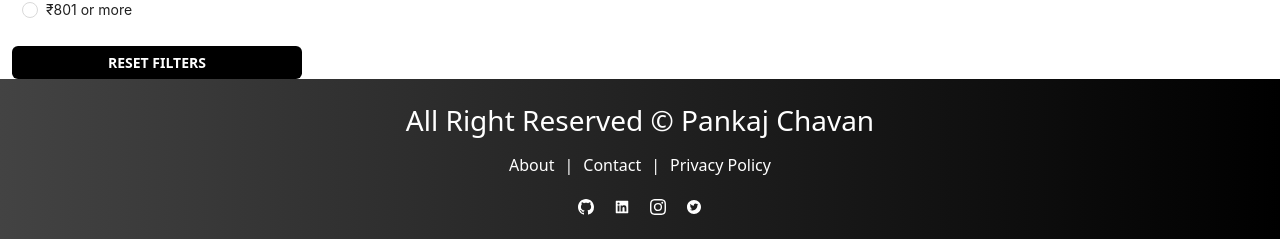
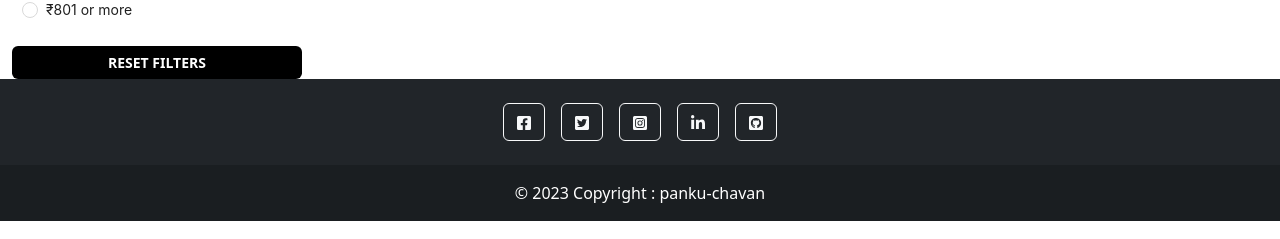
Before and after one commit to panku-chavan/e-commerce-prod, a React (Create React App) app in the folder client/: page / in a window 1280 px wide. Shown: the part 689-928 px from the top of the page. Built offline with nearby package versions, Linux system fonts and the light colour scheme; no server answers.

Commit message:
footer page update

```diff
--- a/client/src/components/Layout/Footer.js
+++ b/client/src/components/Layout/Footer.js
@@ -1,32 +1,73 @@
 import React from "react";
 import { Link } from "react-router-dom";
-import { BsGithub, BsInstagram } from "react-icons/bs";
-import { AiFillLinkedin, AiFillTwitterCircle } from "react-icons/ai";
+
+import {
+  FaFacebookSquare,
+  FaTwitterSquare,
+  FaInstagramSquare,
+  FaLinkedinIn,
+  FaGithubSquare,
+} from "react-icons/fa";
 
 const Footer = () => {
   return (
-    <div className="footer">
-      <div>
-        <h3 className="text-center">All Right Reserved &copy; Pankaj Chavan</h3>
-        <p className="text-center mt-3">
-          <Link to="/about">About</Link>|<Link to="/contact">Contact</Link>|
-          <Link to="/policy">Privacy Policy</Link>
-        </p>
-      </div>
-      <div className="text-center">
-        <a href="https://github.com/panku-chavan" target="blank">
-          <BsGithub />
-        </a>
-        <a href="https://www.linkedin.com/in/pankaj-chavan-9ba6681ba/">
-          <AiFillLinkedin />
-        </a>
-        <a href="https://www.instagram.com/panku_chavan/">
-          <BsInstagram />
-        </a>
-        <a href="https://twitter.com/panku_chavan">
-          <AiFillTwitterCircle />
-        </a>
-      </div>
+    <div className="" style={{ minHeight: "" }}>
+      <footer className="bg-dark text-center text-white">
+        <div className="container">
+          <section className="">
+            <Link
+              className="btn btn-outline-light btn-floating m-2 mt-4 mb-4"
+              to={"https://www.facebook.com/pankajsubhashchavan/"}
+              role="button"
+            >
+              <FaFacebookSquare />
+            </Link>
+
+            <Link
+              className="btn btn-outline-light btn-floating m-2 mt-4 mb-4"
+              to={"https://twitter.com/panku_chavan"}
+              role="button"
+            >
+              <FaTwitterSquare />
+            </Link>
+
+            <Link
+              className="btn btn-outline-light btn-floating m-2 mt-4 mb-4"
+              to={"https://www.instagram.com/panku_chavan/"}
+              role="button"
+            >
+              <FaInstagramSquare />
+            </Link>
+
+            <Link
+              className="btn btn-outline-light btn-floating m-2 mt-4 mb-4"
+              to={"https://www.linkedin.com/in/pankaj-chavan-9ba6681ba/"}
+              role="button"
+            >
+              <FaLinkedinIn />
+            </Link>
+
+            <Link
+              className="btn btn-outline-light btn-floating m-2 mt-4 mb-4"
+              to={"https://github.com/panku-chavan/"}
+              role="button"
+            >
+              <FaGithubSquare />
+            </Link>
+          </section>
+        </div>
+        <div
+          className="text-center p-3"
+          style={{ backgroundColor: "rgba(0, 0, 0, 0.2)" }}
+        >
+          © 2023 Copyright :
+          <span className="text-white" to={""}>
+            {" "}
+            panku-chavan
+          </span>
+        </div>
+        {/* Copyright */}
+      </footer>
     </div>
   );
 };
```
